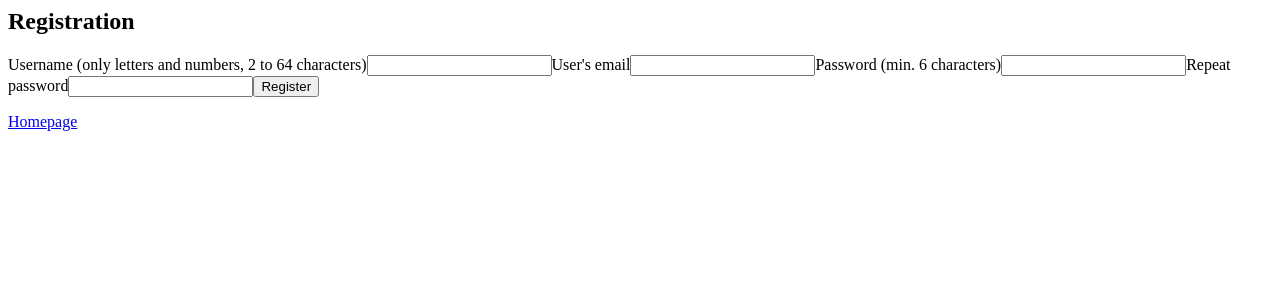
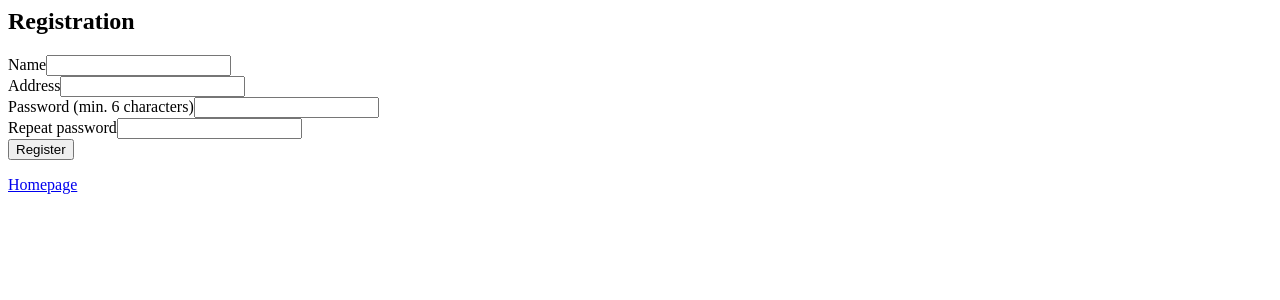
Before and after one commit to banafshehderayat/304project, a PHP site: page /login.php?action=register in a window 1280 px wide. Shown: the top 300 px of the page. Run offline with PHP 8.4, Linux system fonts and the light colour scheme.

Commit message:
Login and registration for customer
Bug fixes. Login and registration finished for customer

```diff
--- a/login.php
+++ b/login.php
@@ -33,34 +33,12 @@ class OneFileLoginApplication
 
 
     /**
-     * Does necessary checks for PHP version and PHP password compatibility library and runs the application
+     * Run Application as soon as it's created
      */
     public function __construct()
     {
-        if ($this->performMinimumRequirementsCheck()) {
-            $this->runApplication();
-        }
-    }
-
-    /**
-     * Performs a check for minimum requirements to run this application.
-     * Does not run the further application when PHP version is lower than 5.3.7
-     * Does include the PHP password compatibility library when PHP version lower than 5.5.0
-     * (this library adds the PHP 5.5 password hashing functions to older versions of PHP)
-     * @return bool Success status of minimum requirements check, default is false
-     */
-    private function performMinimumRequirementsCheck()
-    {
-        if (version_compare(PHP_VERSION, '5.3.7', '<')) {
-            echo "Sorry, Simple PHP Login does not run on a PHP version older than 5.3.7 !";
-        } elseif (version_compare(PHP_VERSION, '5.5.0', '<')) {
-            require_once("password_compatibility_library.php");
-            return true;
-        } elseif (version_compare(PHP_VERSION, '5.5.0', '>=')) {
-            return true;
-        }
-        // default return
-        return false;
+        require_once("password_compatibility_library.php");
+        $this->runApplication();
     }
 
     /**
@@ -92,8 +70,8 @@ class OneFileLoginApplication
      */
     private function createDatabaseConnection()
     {
-        $db_connection = OCILogon("ora_b9y8", "a38319125", "ug");
-        if ($db_connection) {
+        $this->db_connection = OCILogon("ora_b9y8", "a38319125", "ug");
+        if ($this->db_connection) {
             return true;
         }
         else {
@@ -111,7 +89,7 @@ class OneFileLoginApplication
     {
         if (isset($_GET["action"]) && $_GET["action"] == "logout") {
             $this->doLogout();
-        } elseif (!empty($_SESSION['user_name']) && ($_SESSION['user_is_logged_in'])) {
+        } elseif (!empty($_SESSION['cid']) && ($_SESSION['user_is_logged_in'])) {
             $this->doLoginWithSessionData();
         } elseif (isset($_POST["login"])) {
             $this->doLoginWithPostData();
@@ -119,8 +97,10 @@ class OneFileLoginApplication
     }
 
     /**
-     * Simply starts the session.
-     * It's cleaner to put this into a method than writing it directly into runApplication()
+     * Starts the session.
+     * SETUP INSTRUCTIONS FOR JAS AND BANAFSHEH:
+     *      1. create a php_sessions directory in public_html
+     *      2. chmod 755 it.
      */
     private function doStartSession()
     {
@@ -182,15 +162,20 @@ class OneFileLoginApplication
      */
     private function checkLoginFormDataNotEmpty()
     {
-        if (!empty($_POST['user_name']) && !empty($_POST['user_password'])) {
-            return true;
-        } elseif (empty($_POST['user_name'])) {
-            $this->feedback = "Username field was empty.";
-        } elseif (empty($_POST['user_password'])) {
+        if (empty($_POST['name'])) {
+            $this->feedback = "Name field was empty.";
+            return false;
+        }
+        elseif (empty($_POST['address'])) {
+            $this->feedback = "Address field was empty.";
+            return false;
+        }
+        elseif (empty($_POST['password'])) {
             $this->feedback = "Password field was empty.";
+            return false;
         }
-        // default return
-        return false;
+
+        return true;
     }
 
     /**
@@ -199,64 +184,42 @@ class OneFileLoginApplication
      */
     private function checkPasswordCorrectnessAndLogin()
     {
-        /* THE ORIGINAL CODE
-        // remember: the user can log in with username or email address
-        $sql = 'SELECT user_name, user_email, user_password_hash
-                FROM users
-                WHERE user_name = :user_name OR user_email = :user_name
-                LIMIT 1';
-        $query = $this->db_connection->prepare($sql);
-        $query->bindValue(':user_name', $_POST['user_name']);
-        $query->execute();
-
-        // Btw that's the weird way to get num_rows in PDO with SQLite:
-        // if (count($query->fetchAll(PDO::FETCH_NUM)) == 1) {
-        // Holy! But that's how it is. $result->numRows() works with SQLite pure, but not with SQLite PDO.
-        // This is so crappy, but that's how PDO works.
-        // As there is no numRows() in SQLite/PDO (!!) we have to do it this way:
-        // If you meet the inventor of PDO, punch him. Seriously.
-        $result_row = $query->fetchObject();
-        if ($result_row) {
-            // using PHP 5.5's password_verify() function to check password
-            if (password_verify($_POST['user_password'], $result_row->user_password_hash)) {
-                // write user data into PHP SESSION [a file on your server]
-                $_SESSION['user_name'] = $result_row->user_name;
-                $_SESSION['user_email'] = $result_row->user_email;
-                $_SESSION['user_is_logged_in'] = true;
-                $this->user_is_logged_in = true;
-                return true;
-            } else {
-                $this->feedback = "Wrong password.";
-            }
-        } else {
-            $this->feedback = "This user does not exist.";
-        }
-        // default return
-        return false;*/
-
         // Customer login
         $sql = 'SELECT * FROM customers WHERE cname =:bind1 and address = :bind2';
-        $statement = oci_parse($db_connection, $sql);
+        $statement = oci_parse($this->db_connection, $sql);
 
-        ocibindbyname($statement, ':bind1', $_POST['custName']);
-        ocibindbyname($statement, ':bind2', $_POST['custAddr']);
+        ocibindbyname($statement, ':bind1', $_POST['name']);
+        ocibindbyname($statement, ':bind2', $_POST['address']);
 
-        $row = oci_fetch_array($statment);
-        // Row exists, so a customer by this name and address must exist.
-        // Now, check if the password matches
+        $r = OCIExecute($statement, OCI_DEFAULT);
+        if (!$r) {
+            echo "<br>Cannot execute the following command: " . $cmdstr . "<br>";
+            $e = OCI_Error($statement); // For OCIExecute errors pass the statementhandle
+            echo htmlentities($e['message']);
+            echo "<br>";
+        }
+        OCICommit($this->db_connection);
+
+        $row = oci_fetch_array($statement);
         if ($row) {
-            if (password_verify($_POST['user_password'], $row['PASSWORD'])) {
+            // Row exists, so a customer by this name and address must exist.
+            // Now, check if the password matches
+            if (password_verify($_POST['password'], $row['PASSWORD'])) {
                 $_SESSION['user_type'] = 'CUSTOMER';
                 $_SESSION['cid'] = $row['CID'];
                 $_SESSION['user_is_logged_in'] = true;
                 $this->user_is_logged_in = true;
-                return true;
+
+                // TODO: commented out for now, but perhaps this is an option for redirecting onto
+                //       appropriate customer/employee/manager page
+                // echo "<meta http-equiv=\"refresh\" content=\"0; URL='http://www.google.com'\" />";
             }
             else {
                 $this->feedback = "Wrong password.";
             }
         }
 
+        return false;
         // TODO: if not a customer, check if it is an employee logging in
     }
 
@@ -272,38 +235,25 @@ class OneFileLoginApplication
         }
 
         // validating the input
-        if (!empty($_POST['user_name'])
-            && strlen($_POST['user_name']) <= 64
-            && strlen($_POST['user_name']) >= 2
-            && preg_match('/^[a-z\d]{2,64}$/i', $_POST['user_name'])
-            && !empty($_POST['user_email'])
-            && strlen($_POST['user_email']) <= 64
-            && filter_var($_POST['user_email'], FILTER_VALIDATE_EMAIL)
-            && !empty($_POST['user_password_new'])
-            && strlen($_POST['user_password_new']) >= 6
-            && !empty($_POST['user_password_repeat'])
-            && ($_POST['user_password_new'] === $_POST['user_password_repeat'])
+        if (!empty($_POST['name'])
+            && !empty($_POST['address'])
+            && !empty($_POST['password_new'])
+            && strlen($_POST['password_new']) >= 6
+            && !empty($_POST['password_repeat'])
+            && ($_POST['password_new'] === $_POST['password_repeat'])
         ) {
             // only this case return true, only this case is valid
             return true;
-        } elseif (empty($_POST['user_name'])) {
+        } elseif (empty($_POST['name'])) {
             $this->feedback = "Empty Username";
-        } elseif (empty($_POST['user_password_new']) || empty($_POST['user_password_repeat'])) {
+        } elseif (empty($_POST['password_new']) || empty($_POST['password_repeat'])) {
             $this->feedback = "Empty Password";
-        } elseif ($_POST['user_password_new'] !== $_POST['user_password_repeat']) {
+        } elseif ($_POST['password_new'] !== $_POST['password_repeat']) {
             $this->feedback = "Password and password repeat are not the same";
-        } elseif (strlen($_POST['user_password_new']) < 6) {
+        } elseif (strlen($_POST['password_new']) < 6) {
             $this->feedback = "Password has a minimum length of 6 characters";
-        } elseif (strlen($_POST['user_name']) > 64 || strlen($_POST['user_name']) < 2) {
-            $this->feedback = "Username cannot be shorter than 2 or longer than 64 characters";
-        } elseif (!preg_match('/^[a-z\d]{2,64}$/i', $_POST['user_name'])) {
-            $this->feedback = "Username does not fit the name scheme: only a-Z and numbers are allowed, 2 to 64 characters";
-        } elseif (empty($_POST['user_email'])) {
-            $this->feedback = "Email cannot be empty";
-        } elseif (strlen($_POST['user_email']) > 64) {
-            $this->feedback = "Email cannot be longer than 64 characters";
-        } elseif (!filter_var($_POST['user_email'], FILTER_VALIDATE_EMAIL)) {
-            $this->feedback = "Your email address is not in a valid email format";
+        } elseif (empty($_POST['address'])) {
+            $this->feedback = "Address cannot be empty";
         } else {
             $this->feedback = "An unknown error occurred.";
         }
@@ -318,45 +268,44 @@ class OneFileLoginApplication
      */
     private function createNewUser()
     {
-        // remove html code etc. from username and email
-        $user_name = htmlentities($_POST['user_name'], ENT_QUOTES);
-        $user_email = htmlentities($_POST['user_email'], ENT_QUOTES);
-        $user_password = $_POST['user_password_new'];
-        // crypt the user's password with the PHP 5.5's password_hash() function, results in a 60 char hash string.
-        // the constant PASSWORD_DEFAULT comes from PHP 5.5 or the password_compatibility_library
-        $user_password_hash = password_hash($user_password, PASSWORD_DEFAULT);
+        $name = htmlentities($_POST['name'], ENT_QUOTES);
+        $address = htmlentities($_POST['address'], ENT_QUOTES);
+        $password = $_POST['password_new'];
+        $password_hash = password_hash($password, PASSWORD_DEFAULT);
 
-        $sql = 'SELECT * FROM users WHERE user_name = :user_name OR user_email = :user_email';
-        $query = $this->db_connection->prepare($sql);
-        $query->bindValue(':user_name', $user_name);
-        $query->bindValue(':user_email', $user_email);
-        $query->execute();
+        do {
+            $cid = rand(0, 1023);
+            $sql = 'SELECT * FROM customers WHERE cid =:bind';
+            $statement = oci_parse($this->db_connection, $sql);
+            ocibindbyname($statement, ':bind', $cid);
 
-        // As there is no numRows() in SQLite/PDO (!!) we have to do it this way:
-        // If you meet the inventor of PDO, punch him. Seriously.
-        $result_row = $query->fetchObject();
-        if ($result_row) {
-            $this->feedback = "Sorry, that username / email is already taken. Please choose another one.";
+            OCIExecute($statement, OCI_DEFAULT);
+            OCICommit($this->db_connection);
+        }
+        while ($row = oci_fetch_array($statement));
+
+
+        // cid is unique, no customer exists with it.
+        // TODO; Check whether address is a hotel location; if so, insert into employees instead of customers
+
+        $sql = 'insert into customers values (:cname, :addr, :cid, :pw)';
+        $statement = ociparse($this->db_connection, $sql);
+
+        ocibindbyname($statement, ':cname', $name);
+        ocibindbyname($statement, ':addr', $address);
+        ocibindbyname($statement, ':cid', $cid);
+        ocibindbyname($statement, ':pw', $password_hash);
+
+        OCIExecute($statement, OCI_DEFAULT);
+        $registration_success_state = OCICommit($this->db_connection);
+
+        if ($registration_success_state) {
+            $this->feedback = "Your account has been created successfully. You can now log in.";
         } else {
-            $sql = 'INSERT INTO users (user_name, user_password_hash, user_email)
-                    VALUES(:user_name, :user_password_hash, :user_email)';
-            $query = $this->db_connection->prepare($sql);
-            $query->bindValue(':user_name', $user_name);
-            $query->bindValue(':user_password_hash', $user_password_hash);
-            $query->bindValue(':user_email', $user_email);
-            // PDO's execute() gives back TRUE when successful, FALSE when not
-            // @link http://stackoverflow.com/q/1661863/1114320
-            $registration_success_state = $query->execute();
+            $this->feedback = "Sorry, your registration failed. Please go back and try again.";
+        }
 
-            if ($registration_success_state) {
-                $this->feedback = "Your account has been created successfully. You can now log in.";
-                return true;
-            } else {
-                $this->feedback = "Sorry, your registration failed. Please go back and try again.";
-            }
-        }
-        // default return
-        return false;
+        return $registration_success_state;
     }
 
     /**
@@ -379,7 +328,7 @@ class OneFileLoginApplication
             echo $this->feedback . "<br/><br/>";
         }
 
-        echo 'Hello ' . $_SESSION['user_name'] . ', you are logged in.<br/><br/>';
+        echo 'Hello ' . $_SESSION['user_type'] . ', you are logged in.<br/><br/>';
         echo '<a href="' . $_SERVER['SCRIPT_NAME'] . '?action=logout">Log out</a>';
     }
 
@@ -397,10 +346,15 @@ class OneFileLoginApplication
         echo '<h2>Login</h2>';
 
         echo '<form method="post" action="' . $_SERVER['SCRIPT_NAME'] . '" name="loginform">';
-        echo '<label for="login_input_username">Username (or email)</label> ';
-        echo '<input id="login_input_username" type="text" name="user_name" required /> ';
+        echo '<label for="login_input_username">Name</label> ';
+        echo '<input id="login_input_username" type="text" name="name" required /> ';
+        echo '<br>';
+        echo '<label for="login_input_address">Address</label> ';
+        echo '<input id="login_input_uaddress" type="text" name="address" required /> ';
+        echo '<br>';
         echo '<label for="login_input_password">Password</label> ';
-        echo '<input id="login_input_password" type="password" name="user_password" required /> ';
+        echo '<input id="login_input_password" type="password" name="password" required /> ';
+        echo '<br>';
         echo '<input type="submit"  name="login" value="Log in" />';
         echo '</form>';
 
@@ -421,14 +375,18 @@ class OneFileLoginApplication
         echo '<h2>Registration</h2>';
 
         echo '<form method="post" action="' . $_SERVER['SCRIPT_NAME'] . '?action=register" name="registerform">';
-        echo '<label for="login_input_username">Username (only letters and numbers, 2 to 64 characters)</label>';
-        echo '<input id="login_input_username" type="text" pattern="[a-zA-Z0-9]{2,64}" name="user_name" required />';
-        echo '<label for="login_input_email">User\'s email</label>';
-        echo '<input id="login_input_email" type="email" name="user_email" required />';
+        echo '<label for="login_input_username">Name</label>';
+        echo '<input id="login_input_username" type="text" name="name" required />';
+        echo '<br>';
+        echo '<label for="login_input_email">Address</label>';
+        echo '<input id="login_input_email" type="text" name="address" required />';
+        echo '<br>';
         echo '<label for="login_input_password_new">Password (min. 6 characters)</label>';
-        echo '<input id="login_input_password_new" class="login_input" type="password" name="user_password_new" pattern=".{6,}" required autocomplete="off" />';
+        echo '<input id="login_input_password_new" class="login_input" type="password" name="password_new" pattern=".{6,}" required autocomplete="off" />';
+        echo '<br>';
         echo '<label for="login_input_password_repeat">Repeat password</label>';
-        echo '<input id="login_input_password_repeat" class="login_input" type="password" name="user_password_repeat" pattern=".{6,}" required autocomplete="off" />';
+        echo '<input id="login_input_password_repeat" class="login_input" type="password" name="password_repeat" pattern=".{6,}" required autocomplete="off" />';
+        echo '<br>';
         echo '<input type="submit" name="register" value="Register" />';
         echo '</form>';
 
```
Also changed, not shown: hotel_res.sql (+5 -4 lines).
